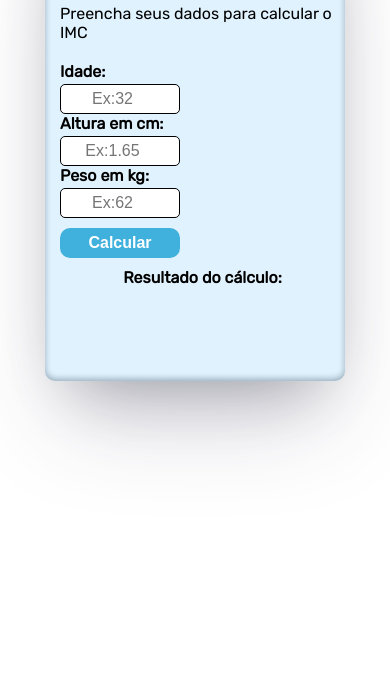
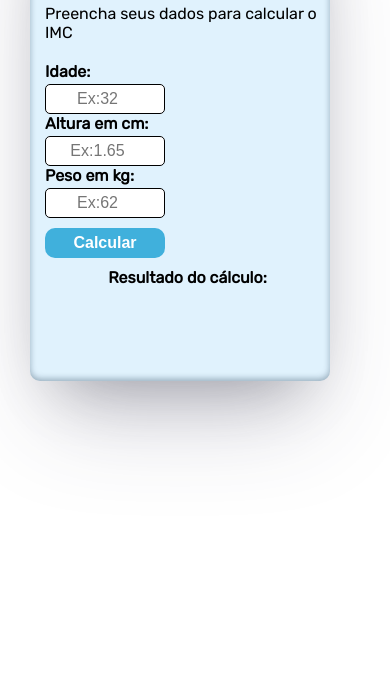
Before and after one commit to edgarellias/calcular-imc, a plain HTML site: page index.html in a window 390 px wide. Shown: the part 169-844 px from the top of the page. Drawn offline with Linux system fonts and the light colour scheme.

Commit message:
ajustes finais responsivo

```diff
--- a/styles.css
+++ b/styles.css
@@ -25,6 +25,11 @@ body input:focus, textarea:focus{
     margin: 50px auto;
     box-shadow: rgba(50, 50, 93, 0.25) 0px 50px 100px -20px, rgba(0, 0, 0, 0.3) 0px 30px 60px -30px, rgba(10, 37, 64, 0.35) 0px -2px 6px 0px inset;    background-color: rgb(224, 242, 253);
     border-radius: 10px;
+}
+@media screen and (max-width: 400px){
+    .container {
+        margin: 50px 30px;
+    }
 }
 .container h1, p {
     margin-bottom: 20px;
```
